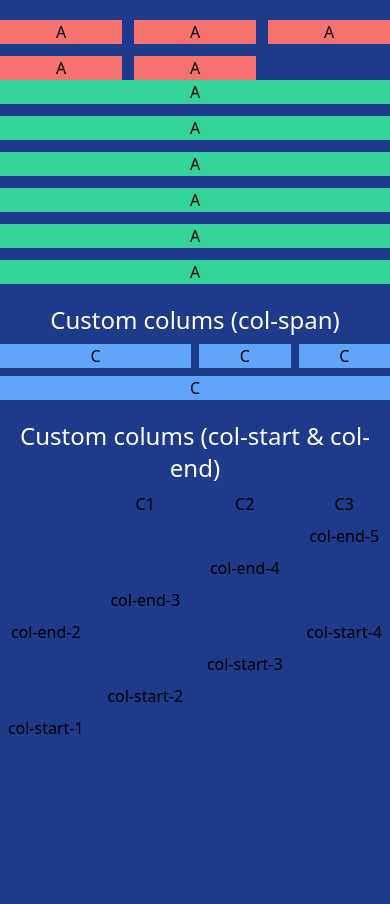
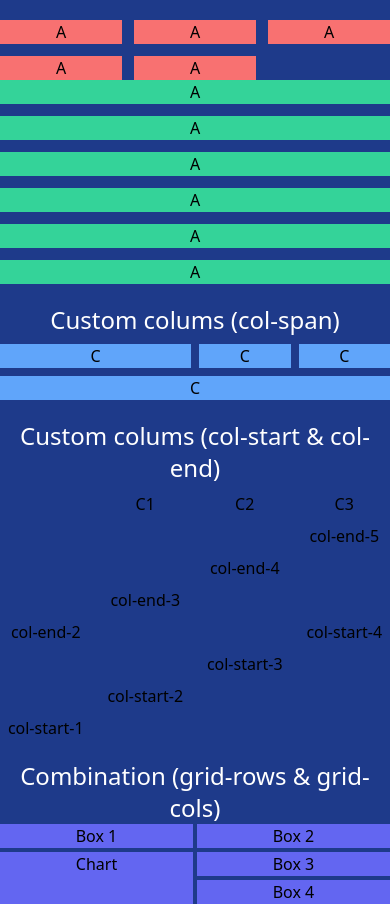
Before and after one commit to GustavoTancaraSantander/tailwindcss, a plain HTML site: page grid.html in a window 390 px wide. Before the commit the page ends 844 px from the top, so only its background shows below. Drawn offline with nearby package versions, Linux system fonts and the light colour scheme.

Commit message:
Grid -> Combination: grid-rows & grid-cols, example distribution responsive a dashboard basic.

```diff
--- a/grid.html
+++ b/grid.html
@@ -51,6 +51,15 @@
 		<div class="bg-orange-400 col-start-2">col-start-2</div>
 		<div class="bg-orange-400 col-start-1">col-start-1</div>
 	</div>
+
+	<h2 class="text-white text-2xl mt-5">Combination (grid-rows & grid-cols)</h2>
+	<div class="grid grid-cols-2 sm:grid-cols-4 grid-rows-2 sm:grid-rows-2 gap-1">
+		<div class="bg-indigo-500">Box 1</div>
+		<div class="bg-indigo-500">Box 2</div>
+		<div class="bg-indigo-500 row-span-2 sm:row-span-2 col-span-1 sm:col-span-2">Chart</div>
+		<div class="bg-indigo-500">Box 3</div>
+		<div class="bg-indigo-500">Box 4</div>
+	</div>
 </body>
 
 </html>
```
